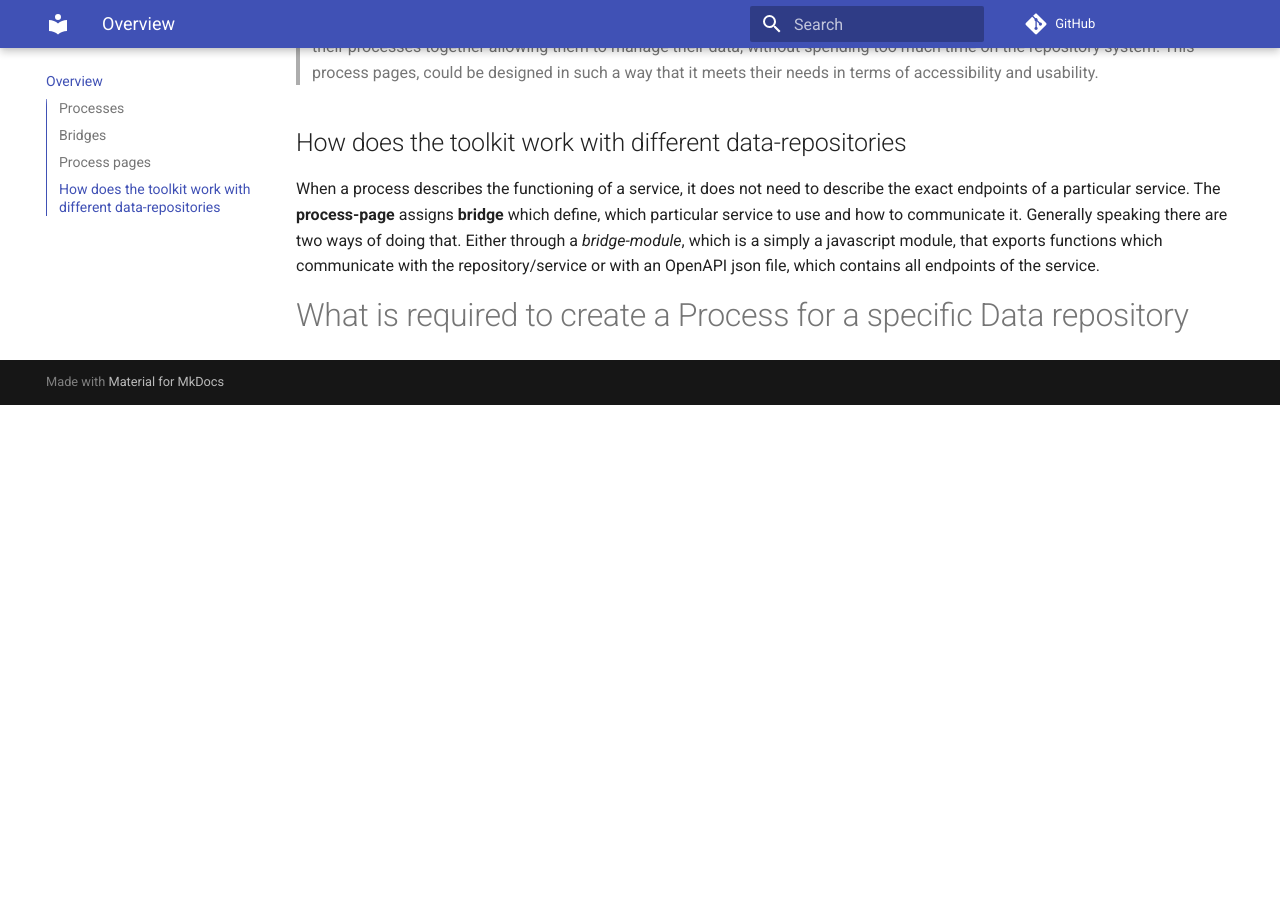
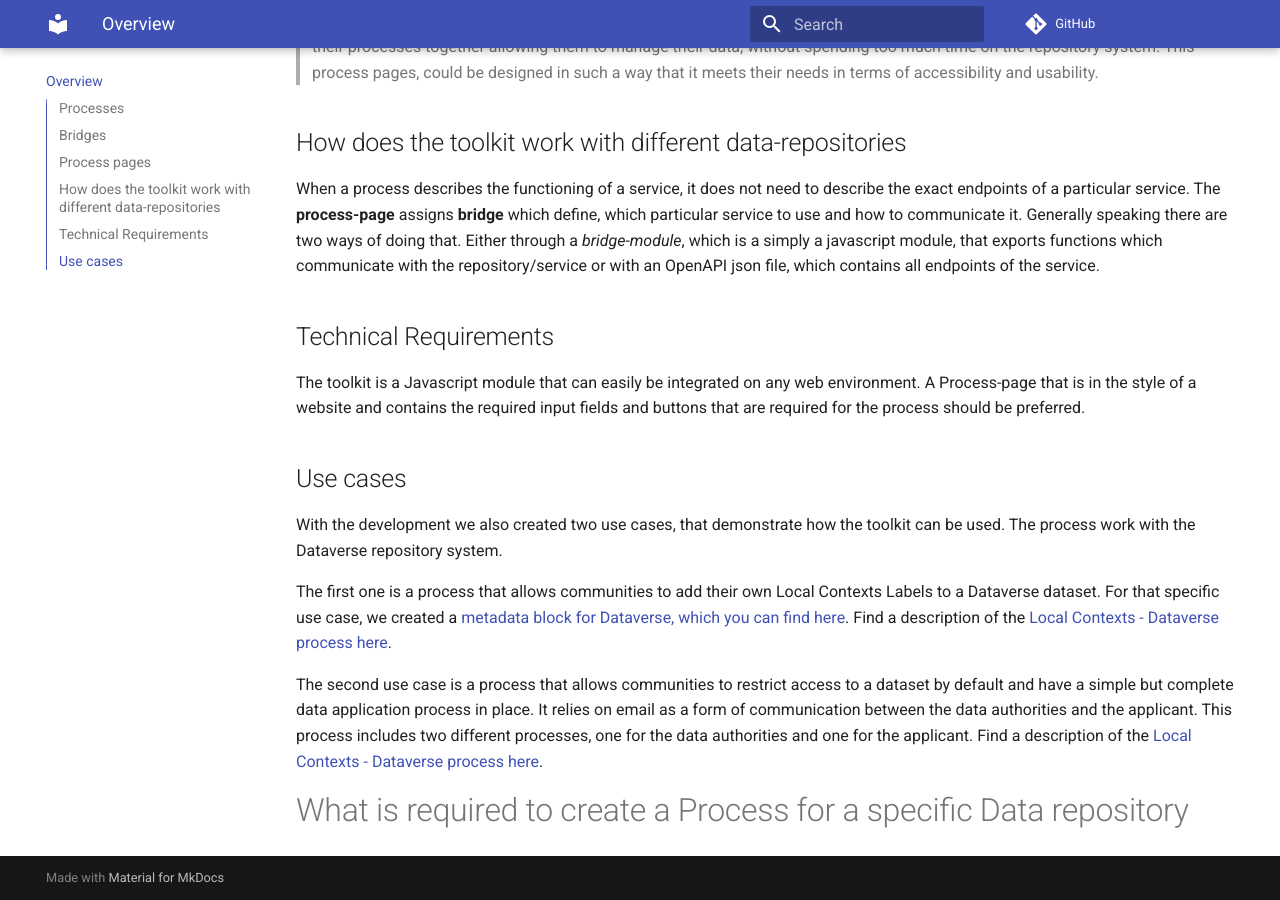
Before and after one commit to RIDAGOP-IDS-Toolkit/ridagop-ids-toolkit-docs, an MkDocs documentation site: the page built from docs/index.md, in a window 1280 px wide and 900 px high, scrolled down 2401 px. Built offline with MkDocs 1.6.1 and Material for MkDocs 9.7.7, drawn with Linux system fonts in a browser that asks for light colours; before the commit the page ends 2806 px from its top, so only the background shows below that.

Commit message:
added examples pages

```diff
--- a/docs/index.md
+++ b/docs/index.md
@@ -58,4 +58,23 @@ Generally speaking there are two ways of doing that. Either through a *bridge-mo
 that exports functions which communicate with the repository/service or with an OpenAPI json file, which
 contains all endpoints of the service.
 
+## Technical Requirements
+
+The toolkit is a Javascript module that can easily be integrated on any web environment.
+A Process-page that is in the style of a website and contains the required input fields and buttons that are required for the process should be preferred.
+
+## Use cases
+
+With the development we also created two use cases, that demonstrate how the toolkit can be used.
+The process work with the Dataverse repository system.
+
+
+The first one is a process that allows communities to add their own Local Contexts Labels to a Dataverse dataset.
+For that specific use case, we created a [metadata block for Dataverse, which you can find here](https://github.com/RIDAGOP-IDS-Toolkit/tklabel/blob/main/localcontexts_dv_metadatablock.csv).
+Find a description of the [Local Contexts - Dataverse process here](examples/example_lc_hub_labels).
+
+The second use case is a process that allows communities to restrict access to a dataset by default and have a simple but complete data application process in place.
+It relies on email as a form of communication between the data authorities and the applicant. This process includes two different processes, one for the data authorities and one for the applicant.
+Find a description of the [Local Contexts - Dataverse process here](examples/example_lc_hub_labels).
+
 # What is required to create a Process for a specific Data repository
--- a/mkdocs.yml
+++ b/mkdocs.yml
@@ -23,6 +23,7 @@ markdown_extensions:
   - md_in_html
   - toc:
       permalink: "#"
-
+watch_ignore:
+  - '*.md~'
 repo_url: https://github.com/RIDAGOP-IDS-Toolkit
 repo_name: GitHub
```
Also changed, not shown: docs/examples/data_access_request.md (added, +1 -0 lines), docs/examples/example_lc_hub_labels.md (renamed from docs/example_lc_hub_labels.md, +9 -2 lines).
